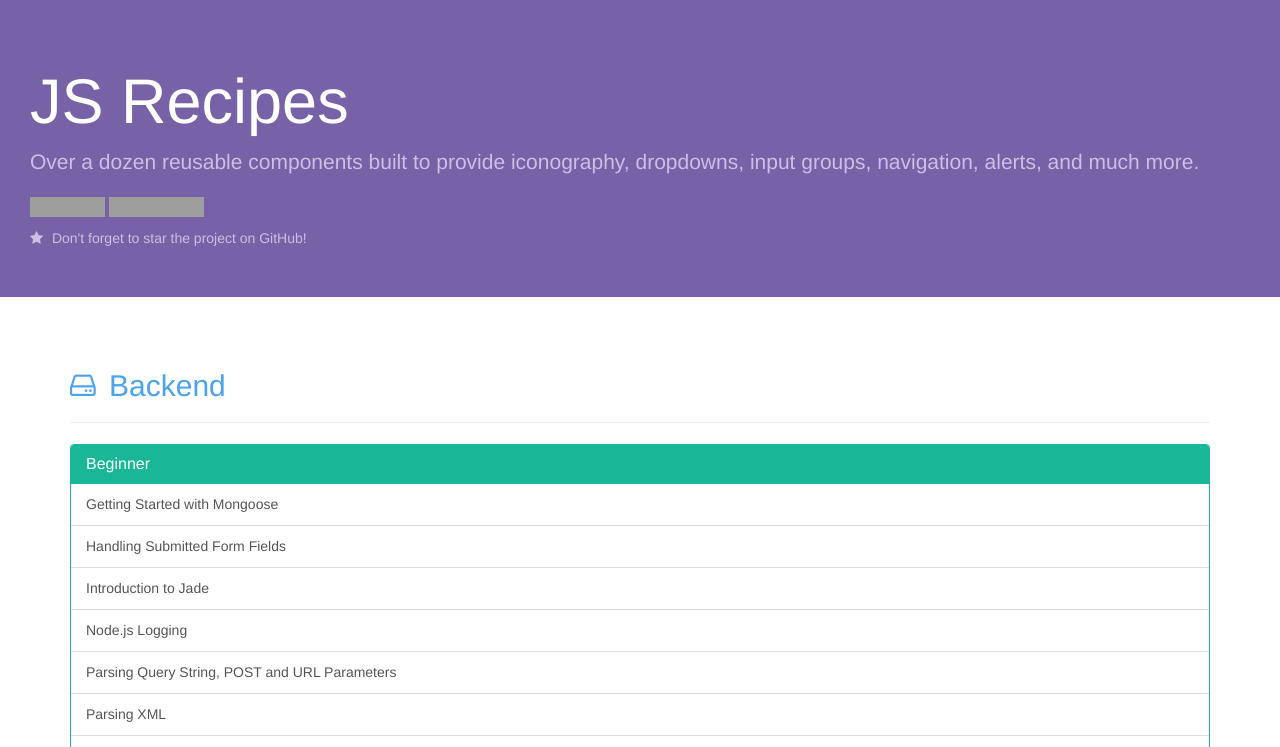
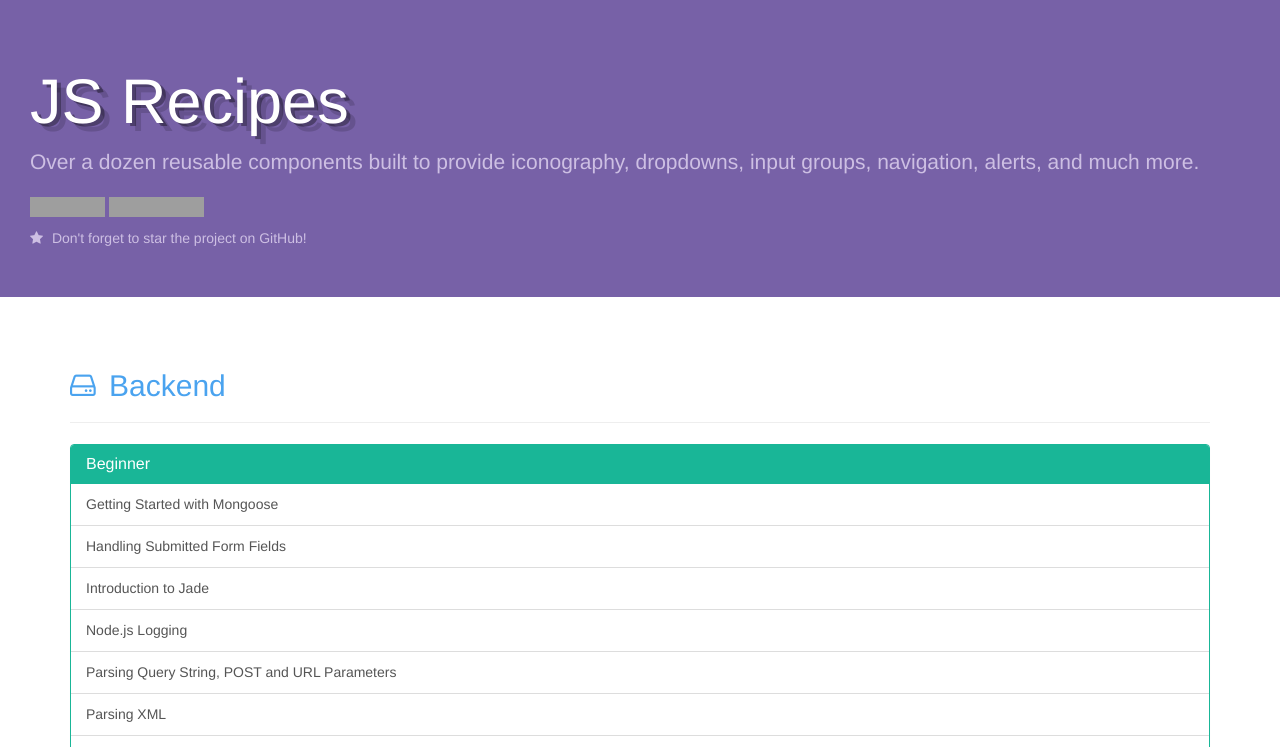
Before and after one commit to sahat/jsrecipes, a website: page index.html in a window 1280 px wide. Shown: the part 53-800 px from the top of the page. Drawn offline with Linux system fonts and the light colour scheme; grey boxes are pictures that could not be loaded.

Commit message:
Added text-shadow jumbotron h1

```diff
--- a/styles/main.scss
+++ b/styles/main.scss
@@ -92,6 +92,10 @@ pre code {
 
 .container img {
   width: 100%;
+}
+
+.jumbotron h1 {
+  text-shadow: 4px 3px 0 rgba(0, 0, 0, 0.35), 9px 8px 0 rgba(0, 0, 0, 0.15);
 }
 
 .jumbotron p {
```
Also changed, not shown: styles/main.css.
